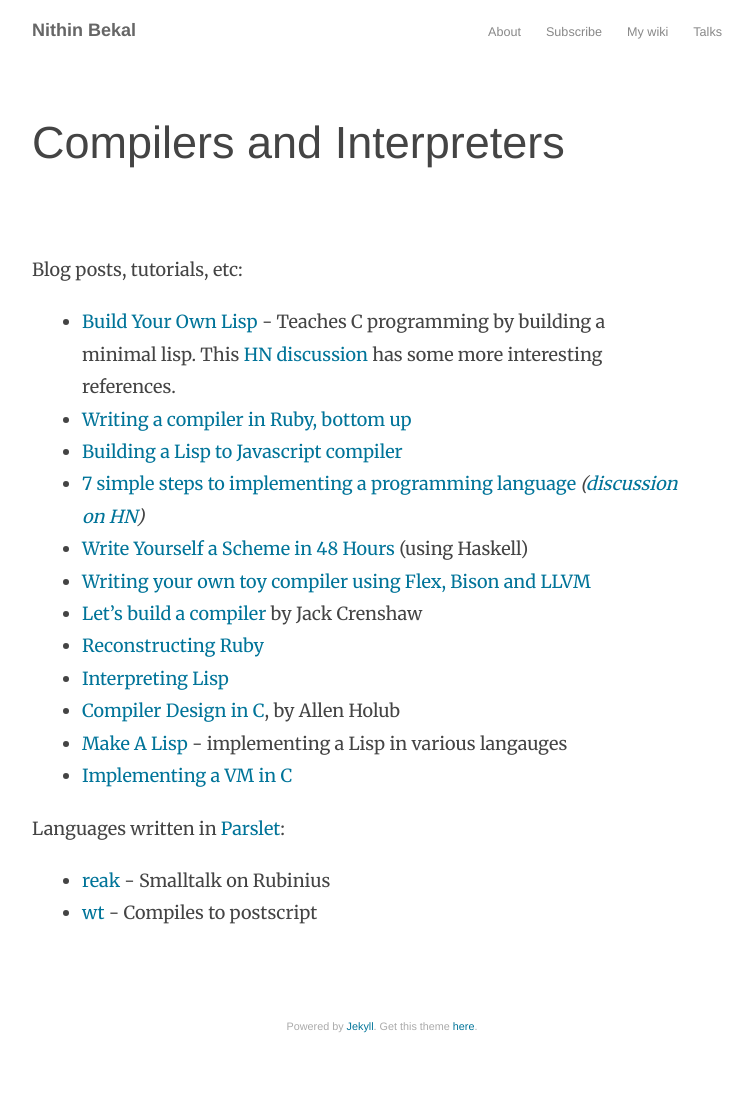
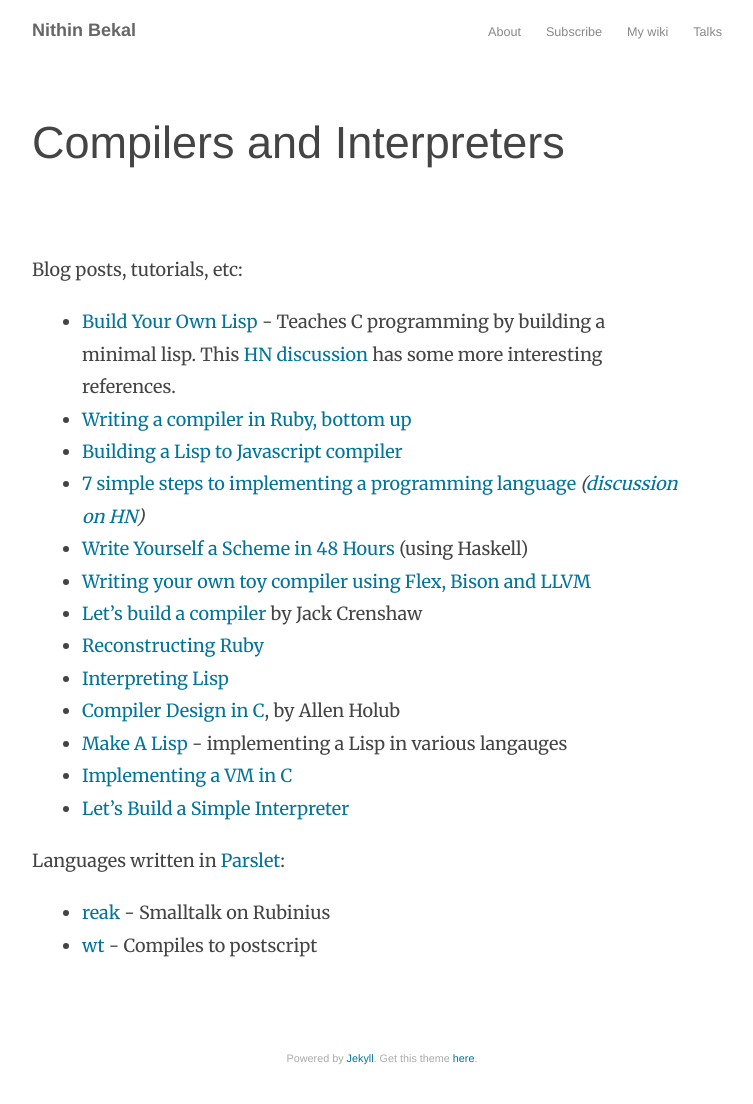
Before and after one commit to nithinbekal/nithinbekal.github.io, a Jekyll site: the page built from notes/compilers.md, in a window 1280 px wide. Shown: the whole page, without its empty margins (258-1011 px from the left). Built offline with Jekyll 4.4.1, drawn with Linux system fonts in a browser that asks for light colours; before the commit the page ends 1072 px from its top, so only the background shows below that.

Commit message:
Interpreter bookmark

```diff
--- a/notes/compilers.md
+++ b/notes/compilers.md
@@ -20,6 +20,7 @@
 * [Compiler Design in C](http://www.holub.com/software/compiler.design.in.c.html), by Allen Holub
 * [Make A Lisp](https://github.com/kanaka/mal) - implementing a Lisp in various langauges
 * [Implementing a VM in C](https://news.ycombinator.com/item?id=9516656)
+* [Let's Build a Simple Interpreter](http://ruslanspivak.com/lsbasi-part1/)
 
 Languages written in [Parslet](http://kschiess.github.io/parslet/):
 
```
